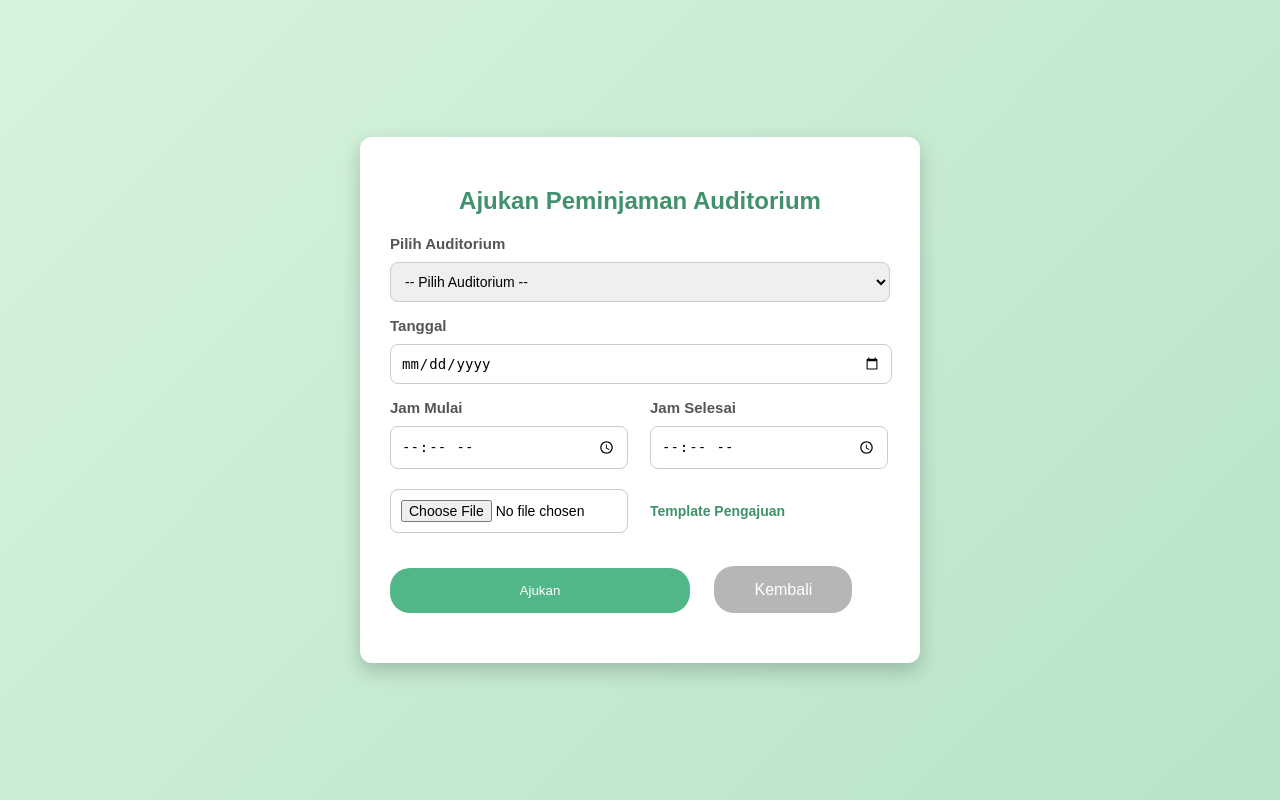
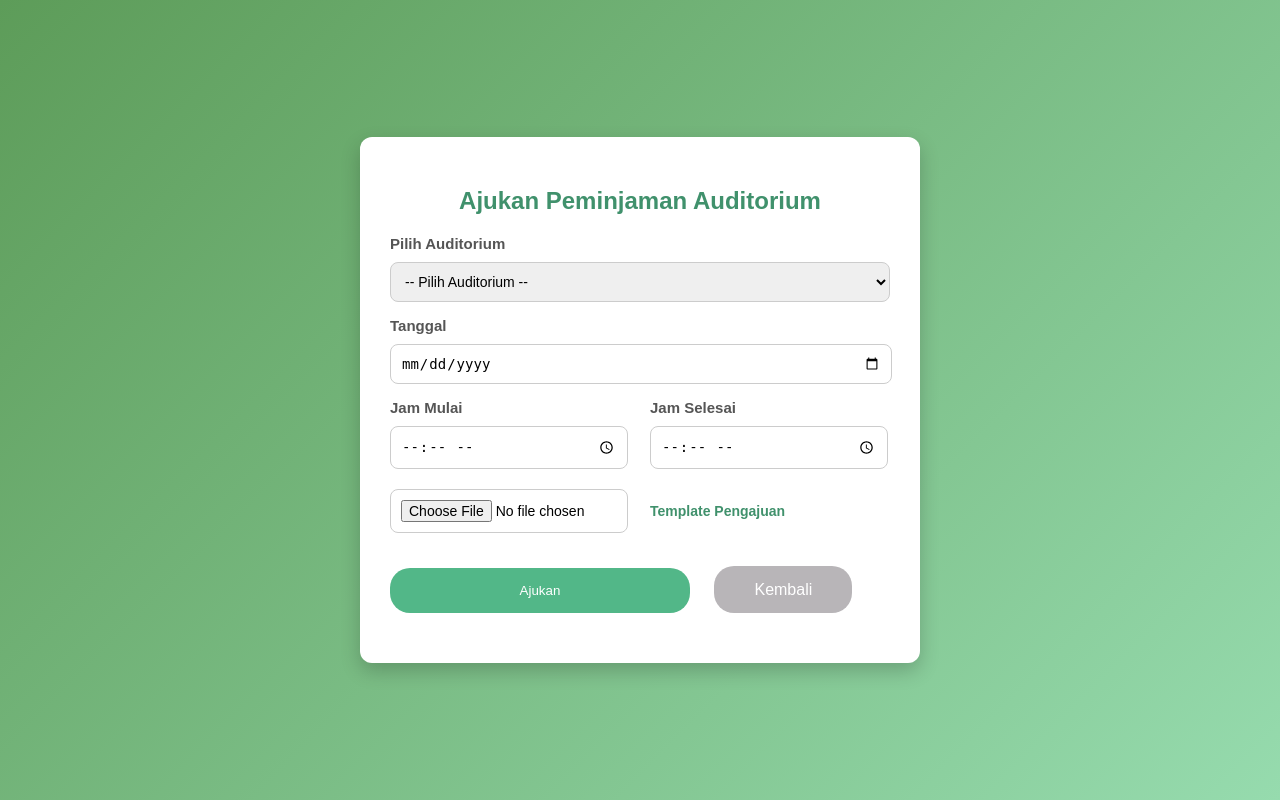
Before and after one commit to Dxdeka9/Project_UAS_Auditorium, a PHP site: page /peminjaman.php in a window 1280 px wide. Run offline with PHP 8.4, Linux system fonts and the light colour scheme; a user stored in the database is signed in; data comes from the database, SQL or seed files in the repository.

Commit message:
ubah background

```diff
--- a/peminjaman.css
+++ b/peminjaman.css
@@ -1,6 +1,6 @@
 /* Styling dasar untuk body */
 body {
-    background: linear-gradient(135deg, #d8f3dc, #b7e4c7); /* Gradien hijau muda */
+    background: linear-gradient(135deg, #5D9C59, #96dbae); /* Gradien hijau muda */
     font-family: 'Poppins', sans-serif; /* Font yang digunakan */
     margin: 0;
     padding: 0;
```
